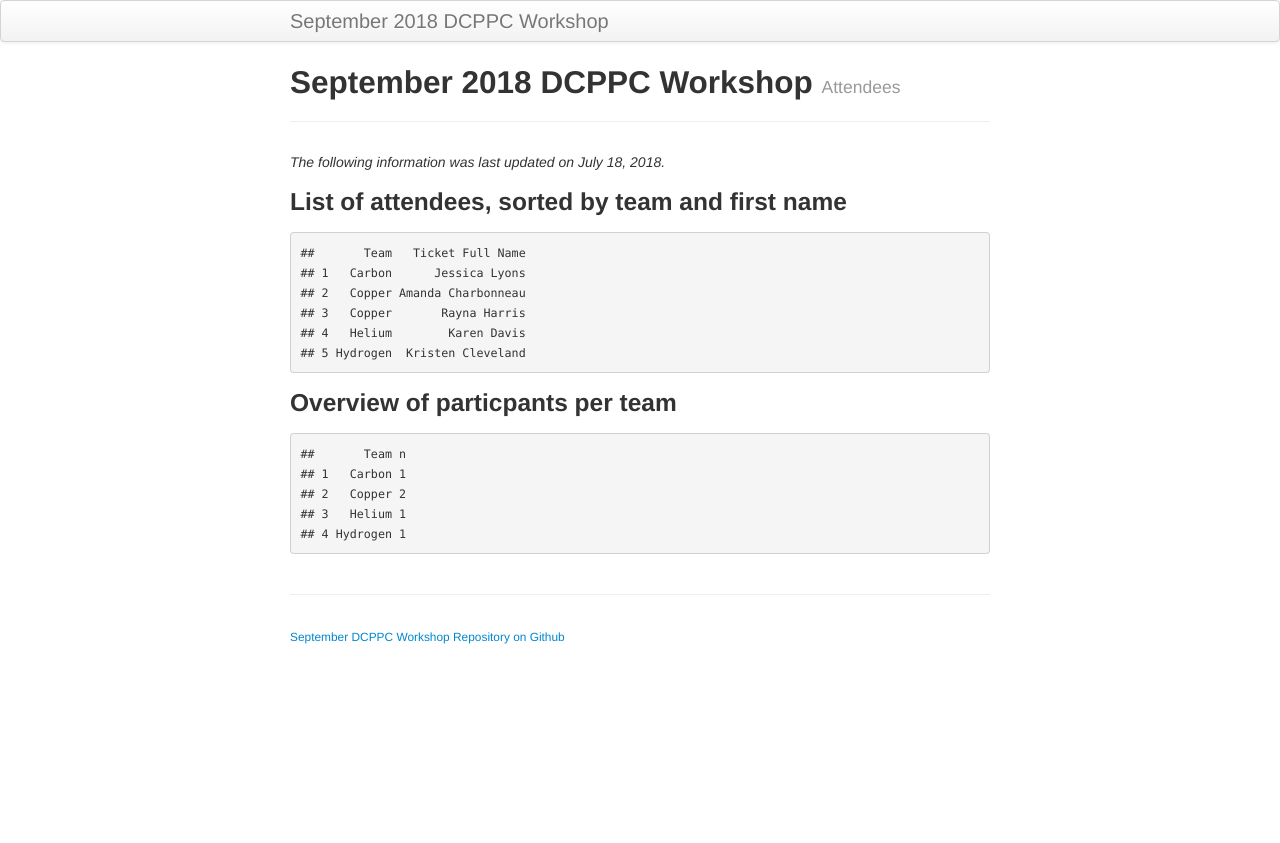
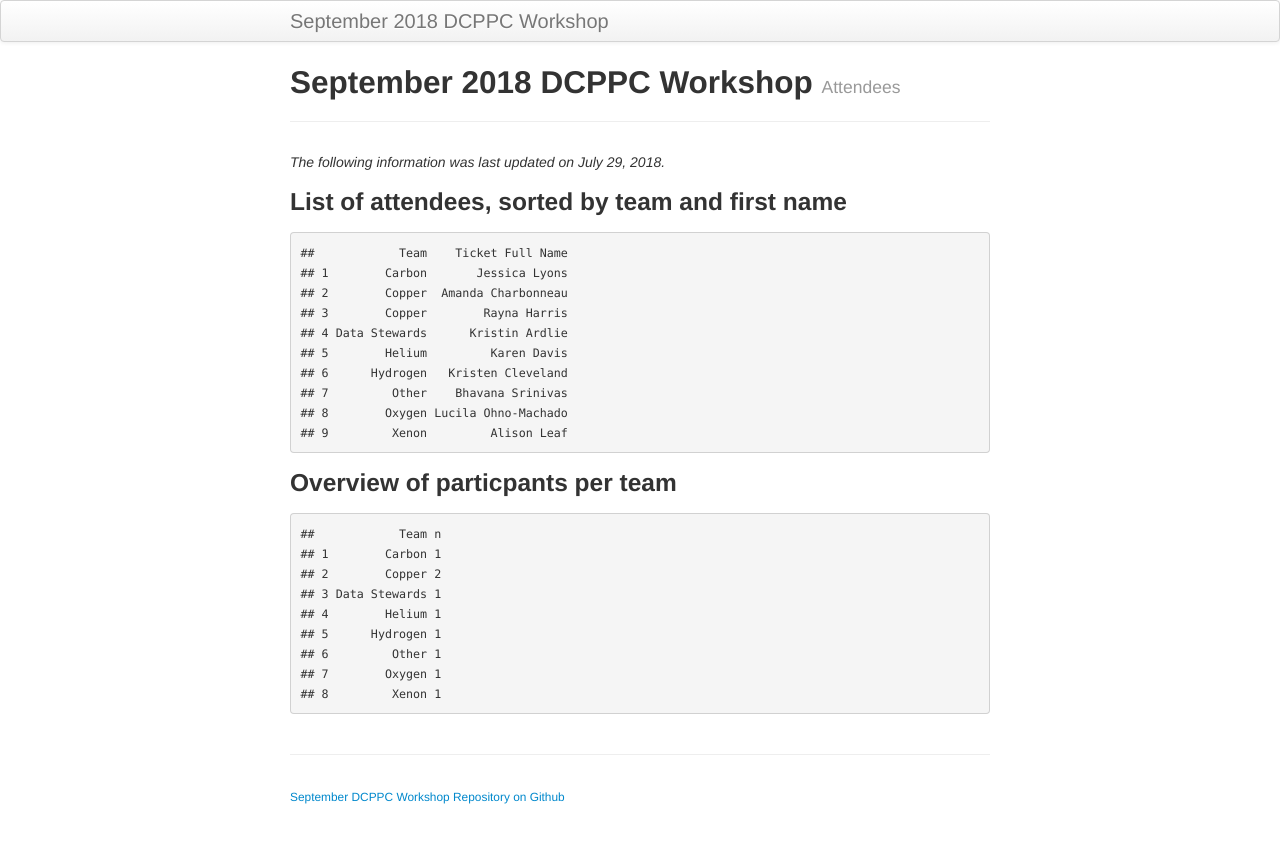
Before and after one commit to dcppc/2018-september-workshop, a Jekyll site: the page built from docs/attendees.md, in a window 1280 px wide. Shown: the top 843 px of the page. Built offline with Jekyll 4.4.1, drawn with Linux system fonts in a browser that asks for light colours.

Commit message:
update attendee list

```diff
--- a/docs/attendees.md
+++ b/docs/attendees.md
@@ -5,21 +5,29 @@ tagline: Attendees
 
 ---
 
-*The following information was last updated on July 18, 2018.*
+*The following information was last updated on July 29, 2018.*
 
 ### List of attendees, sorted by team and first name
 
-    ##       Team   Ticket Full Name
-    ## 1   Carbon      Jessica Lyons
-    ## 2   Copper Amanda Charbonneau
-    ## 3   Copper       Rayna Harris
-    ## 4   Helium        Karen Davis
-    ## 5 Hydrogen  Kristen Cleveland
+    ##            Team    Ticket Full Name
+    ## 1        Carbon       Jessica Lyons
+    ## 2        Copper  Amanda Charbonneau
+    ## 3        Copper        Rayna Harris
+    ## 4 Data Stewards      Kristin Ardlie
+    ## 5        Helium         Karen Davis
+    ## 6      Hydrogen   Kristen Cleveland
+    ## 7         Other    Bhavana Srinivas
+    ## 8        Oxygen Lucila Ohno-Machado
+    ## 9         Xenon         Alison Leaf
 
 ### Overview of particpants per team
 
-    ##       Team n
-    ## 1   Carbon 1
-    ## 2   Copper 2
-    ## 3   Helium 1
-    ## 4 Hydrogen 1
+    ##            Team n
+    ## 1        Carbon 1
+    ## 2        Copper 2
+    ## 3 Data Stewards 1
+    ## 4        Helium 1
+    ## 5      Hydrogen 1
+    ## 6         Other 1
+    ## 7        Oxygen 1
+    ## 8         Xenon 1
```
